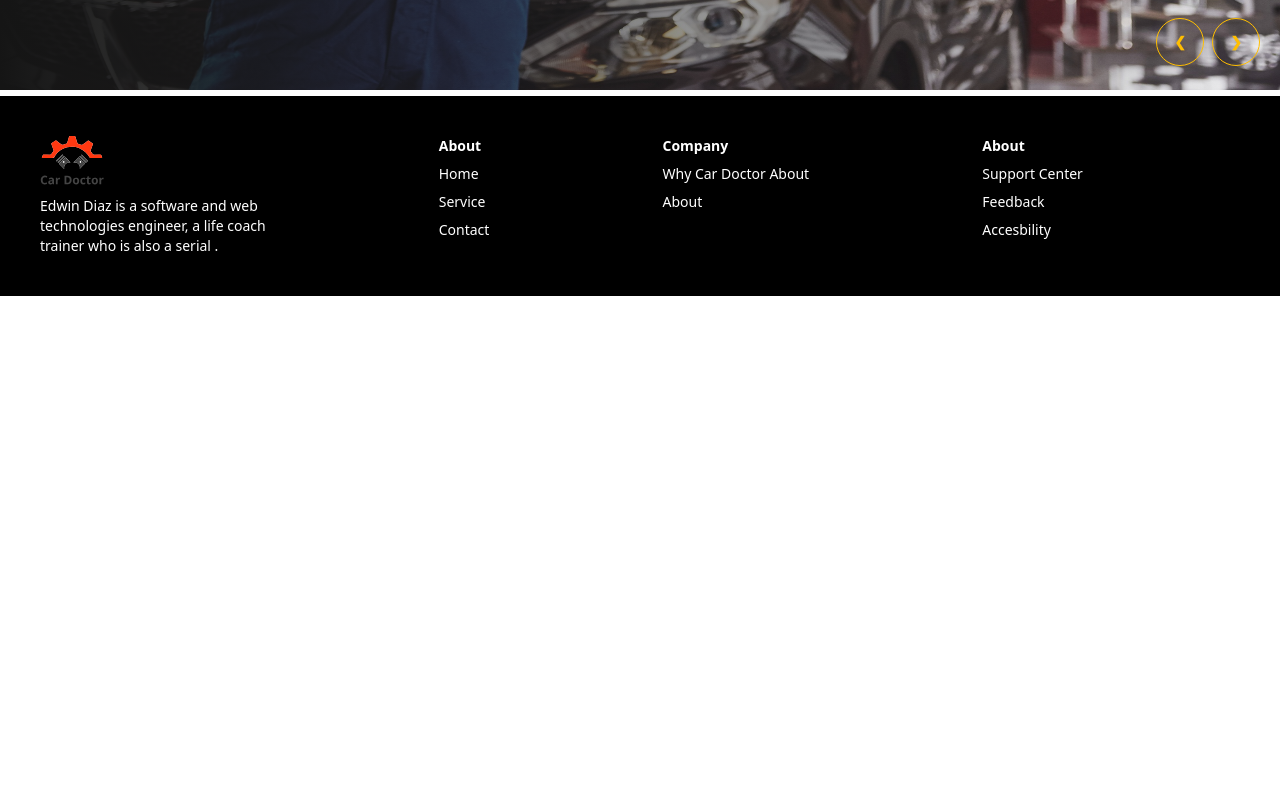
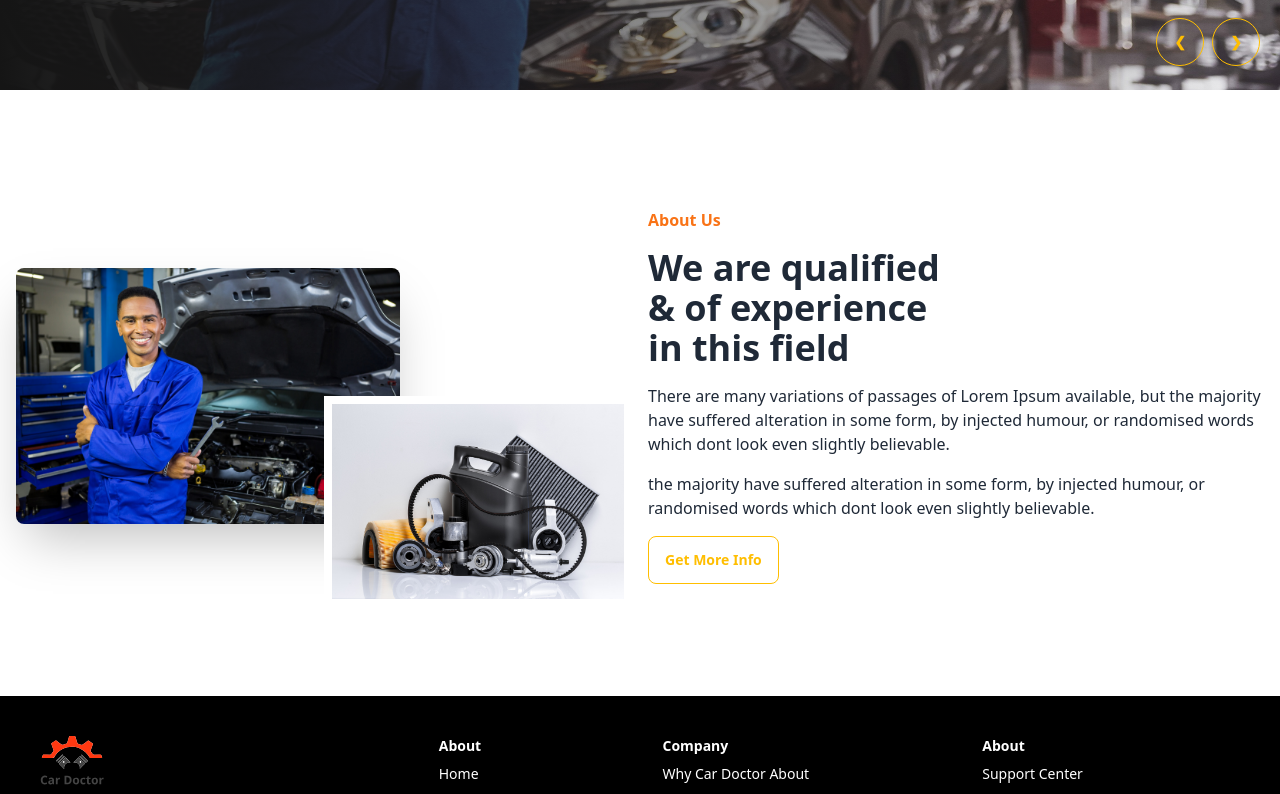
Before and after one commit to mintusikder/car-doctor, a React (Vite) app in the folder client/: page / in a window 1280 px wide. Shown: the part 590-1384 px from the top of the page. Before the commit the page ends 886 px from the top, so only its background shows below. Built offline with nearby package versions, Linux system fonts and the light colour scheme.

Commit message:
added about section

```diff
--- /dev/null
+++ b/client/src/pages/Home/About/About.jsx
@@ -0,0 +1,30 @@
+import person from "../../../assets/images/about_us/person.jpg";
+import parts from "../../../assets/images/about_us/parts.jpg";
+const About = () => {
+  return (
+    <div className="hero-content  flex-col lg:flex-row mt-24 mb-24">
+      <div className="w-1/2 relative">
+        <img src={person} className="max-w-sm w-3/4 rounded-lg shadow-2xl " />
+        <img
+          className="w-1/2 border-8 border-white absolute top-1/2 left-1/2"
+          src={parts}
+          alt=""
+        />
+      </div>
+
+      <div className="w-1/2 space-y-4">
+      <p className="font-bold text-orange-500">About Us</p>
+        <h1 className="text-4xl font-bold">We are qualified <br /> & of experience <br /> in this field</h1>
+        <p >
+        There are many variations of passages of Lorem Ipsum available, but the majority have suffered alteration in some form, by injected humour, or randomised words which dont look even slightly believable.
+        </p>
+        <p >
+        the majority have suffered alteration in some form, by injected humour, or randomised words which dont look even slightly believable.
+        </p>
+        <button className="btn btn-outline btn-warning">Get More Info</button>
+      </div>
+    </div>
+  );
+};
+
+export default About;
--- a/client/src/pages/Home/Home/Home.jsx
+++ b/client/src/pages/Home/Home/Home.jsx
@@ -1,3 +1,4 @@
+import About from "../About/About";
 import Banner from "../Banner/Banner";
 
 
@@ -5,6 +6,7 @@
     return (
         <div>
             <Banner></Banner>
+            <About></About>
         </div>
     );
 };
```
